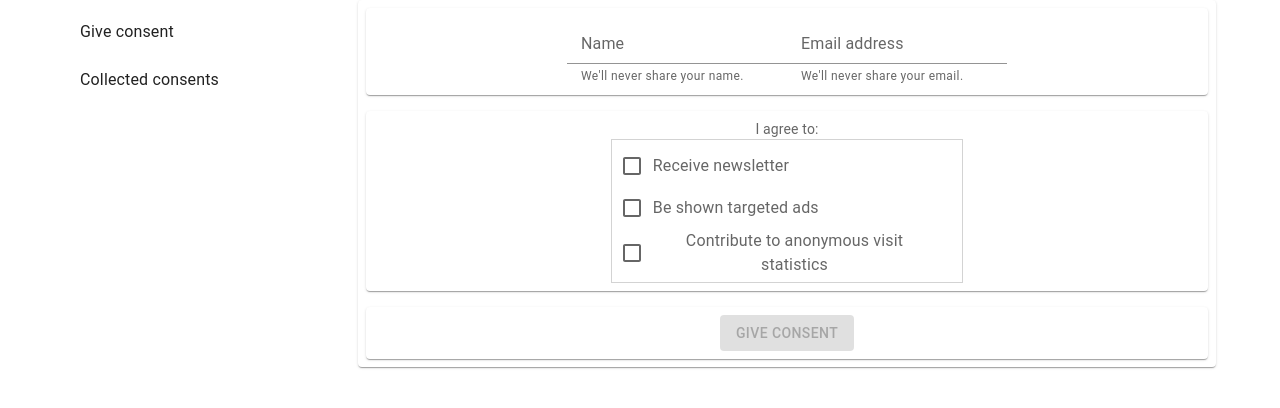
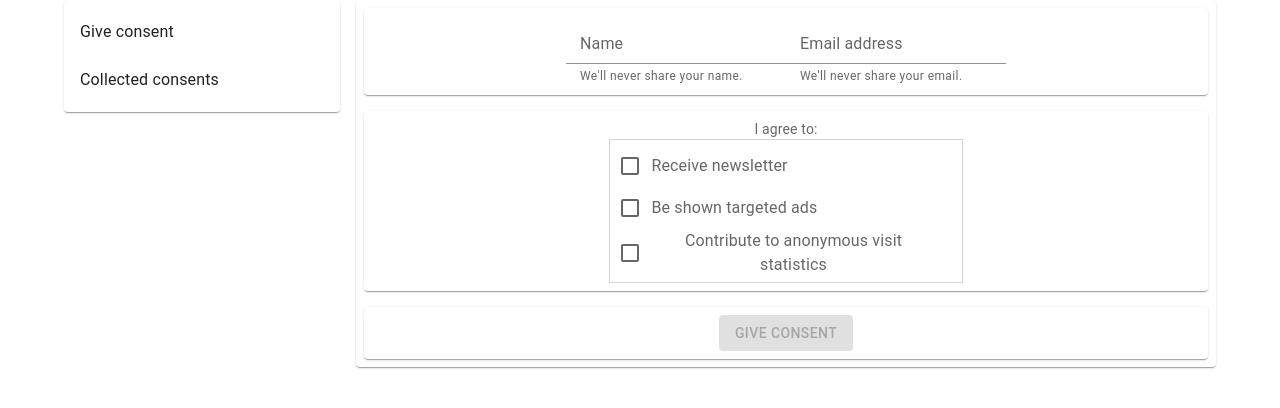
Before and after one commit to CodeFac7ory/consent-ui, a React (Create React App) app: page /give-consent in a window 1280 px wide. Shown: the top 408 px of the page. Built offline with nearby package versions, Linux system fonts and the light colour scheme.

Commit message:
improve styling

```diff
--- a/src/App.tsx
+++ b/src/App.tsx
@@ -75,9 +75,9 @@ const App: React.FC = () => {
 		<div className="App" data-testid="App">
 			<Router>
 				<Container>
-					<Grid container spacing={3}>
+					<Grid container spacing={2}>
 						<Grid item xs={12} md={3}>
-							<Paper elevation={0}>
+							<Paper elevation={1}>
 								<List aria-label="navigation">
 									<ListItemLink to="/give-consent" primary="Give consent" />
 									<ListItemLink to="/consents" primary="Collected consents" />
```
